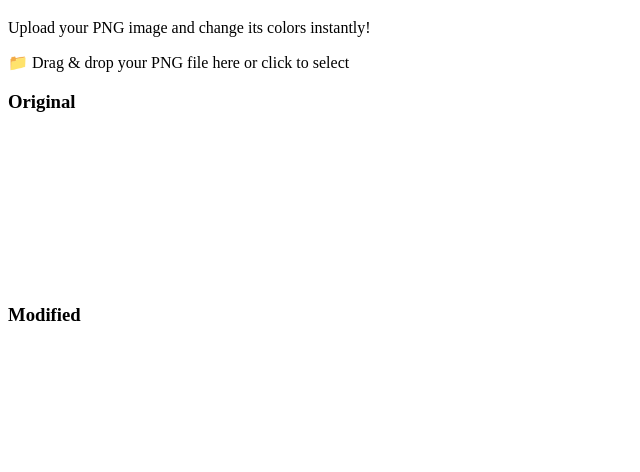
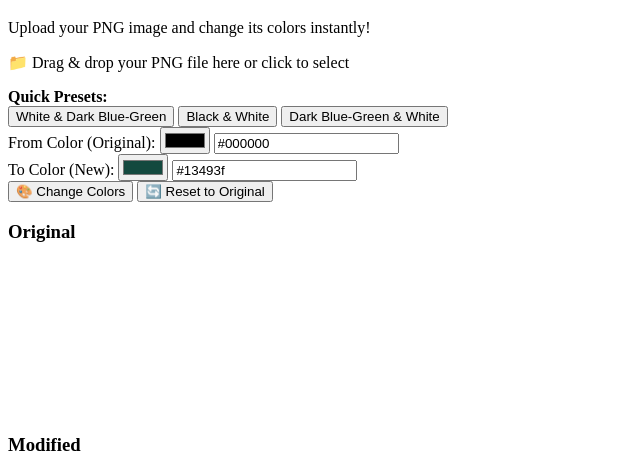
Before and after one commit to ol-s-cloud/ol-s-cloud, a plain HTML site: page png-color-changer/index.html in a window 1280 px wide. Shown: the part 61-533 px from the top of the page, without its empty margins (0-640 px from the left). Drawn offline with Linux system fonts and the light colour scheme.

Commit message:
Add color controls interface with presets and manual color pickers

```diff
--- a/png-color-changer/index.html
+++ b/png-color-changer/index.html
@@ -15,6 +15,29 @@
             <input type="file" id="fileInput" accept="image/png,image/svg+xml" style="display: none;">
         </div>
 
+        <div class="preset-buttons">
+            <strong>Quick Presets:</strong><br>
+            <button onclick="setColors('#FFFFFF', '#13493f')">White & Dark Blue-Green</button>
+            <button onclick="setColors('#000000', '#FFFFFF')">Black & White</button>
+            <button onclick="setColors('#13493f', '#FFFFFF')">Dark Blue-Green & White</button>
+        </div>
+
+        <div class="color-controls">
+            <div class="color-group">
+                <label>From Color (Original):</label>
+                <input type="color" id="fromColor" value="#000000">
+                <input type="text" id="fromColorHex" value="#000000">
+            </div>
+            <div class="color-group">
+                <label>To Color (New):</label>
+                <input type="color" id="toColor" value="#13493f">
+                <input type="text" id="toColorHex" value="#13493f">
+            </div>
+        </div>
+
+        <button onclick="processImage()">🎨 Change Colors</button>
+        <button onclick="resetImage()">🔄 Reset to Original</button>
+
         <div class="canvas-container">
             <div class="canvas-wrapper">
                 <h3>Original</h3>
@@ -25,6 +48,8 @@
                 <canvas id="modifiedCanvas"></canvas>
             </div>
         </div>
+
+        <a id="downloadLink" style="display: none;">💾 Download Modified Image</a>
     </div>
 </body>
 </html>
```
